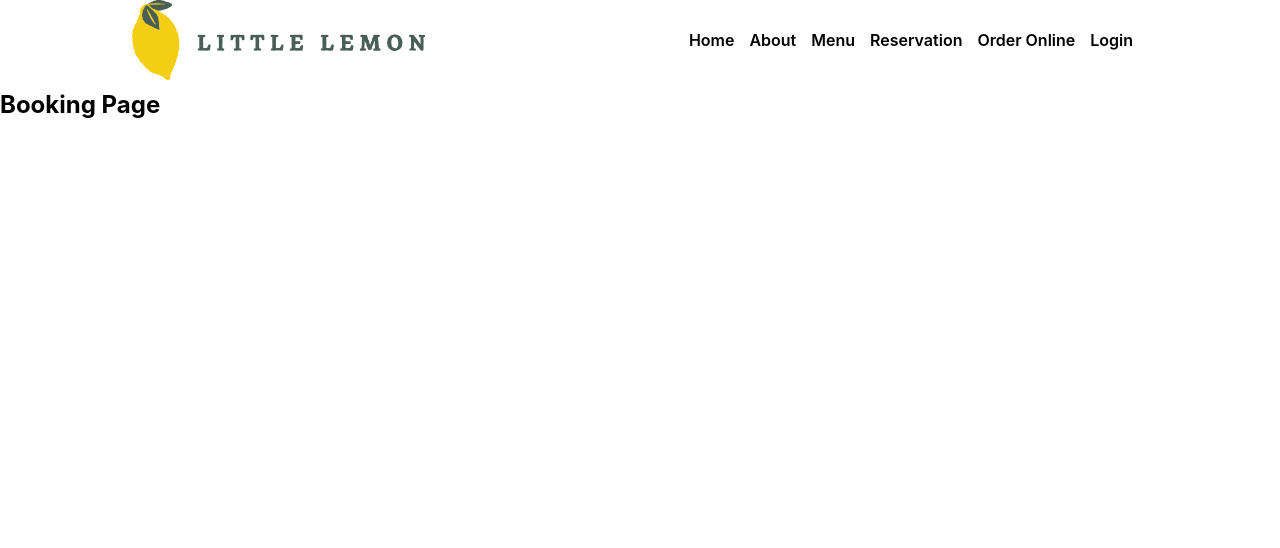
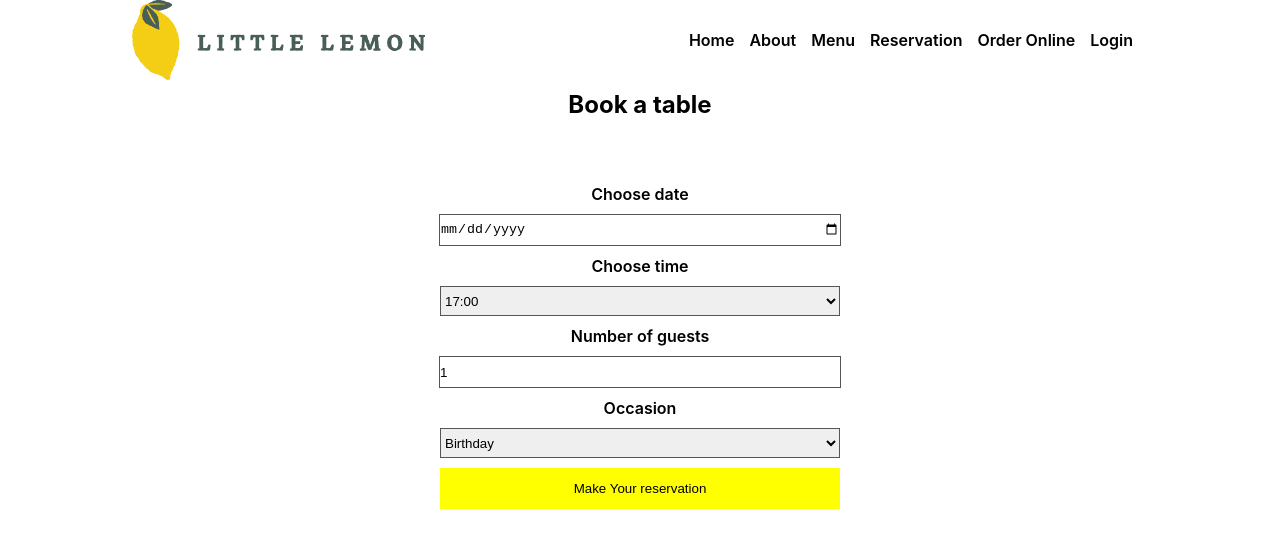
Before and after one commit to tanzimr8/meta_final_project_RestaurantApp, a React (Create React App) app: page /booking in a window 1280 px wide. Shown: the top 548 px of the page. Built offline with nearby package versions, Linux system fonts and the light colour scheme.

Commit message:
book a table form added

```diff
--- a/src/App.css
+++ b/src/App.css
@@ -111,7 +111,7 @@ main .main-upper{
   justify-content: space-around;
   align-items: center;
 }
-main .main-upper a{
+.btn-order{
   background-color: yellow;
   color: #000;
   padding: 12px 36px;
@@ -157,3 +157,37 @@ main .main-bottom .menu-card img{
   font-weight: 600;
   padding-bottom: 30px;
 }
+.BookingFrom{
+  display: flex;
+  flex-direction: column;
+  justify-content: center;
+  align-items: center;
+  padding: 60px 0;
+}
+.BookingFrom form{
+  display: flex;
+  flex-direction: column;
+  justify-content: center;
+  align-items: center;
+}
+.BookingFrom form > *{
+  margin: 5px 0;
+}
+.BookingFrom form> label{
+  font-weight: 600;
+}
+.BookingFrom form> input[type='date'],.BookingFrom form> input[type='number'], .BookingFrom form> select{
+  width: 400px;
+  height: 30px;
+  border: 1px solid #555;
+}
+.BookingFrom form> input[type='submit']{
+  background-color: yellow;
+  color: #000;
+  padding: 12px 36px;
+  width: 400px;
+  border: 1px solid yellow;
+  text-decoration: none;
+  text-align: center;
+  cursor: pointer;
+}
--- a/src/Header.jsx
+++ b/src/Header.jsx
@@ -1,5 +1,6 @@
 import React from 'react'
 import Food from './food.jpg'
+import { Link } from 'react-router-dom'
 const Header = () => {
   return (
     <header>
@@ -7,7 +8,7 @@ const Header = () => {
         <h1>Little Lemon</h1>
         <h2>Chicago</h2>
         <p>Lorem Ipsum is simply dummy text of the printing and typesetting industry. Lorem Ipsum has been the industry's standard dummy text ever since the</p>
-        <a href='#' role='button'>Reserve a Table</a>
+        <Link to='/booking' className='btn-order'>Book a Table</Link>
       </div>
       <div className='header-right'>
         <img src={Food} alt='food image'/>
--- /dev/null
+++ b/src/components/BookingForm.jsx
@@ -0,0 +1,45 @@
+import React, { useState } from 'react'
+
+const BookingForm = () => {
+    const [formData, setFormData] = useState();
+    const [date,setDate] = useState('');
+    const [time,setTime] = useState('17:00');
+    const [guestNumber,setGuestNumber] = useState(1);
+    const [occasion, setOccasion] = useState('');
+    const [availableItmes, setAvailableItmes] = useState(['17:00','18:00','19:00','20:00','21:00']);
+    const handleSubmit= (e)=>{
+        e.preventDefault();
+        alert('Your reservation is booked');
+        clearForm();
+    }
+    const clearForm = ()=>{
+        setDate('');
+        setTime('');
+        setGuestNumber(1);
+        setOccasion('');
+    }
+  return (
+    <div className='BookingFrom'>
+    <form onSubmit={handleSubmit}>
+        <label for="res-date">Choose date</label>
+        <input type="date" id="res-date" value={date} onChange={(e)=>{setDate(e.target.value)}}/>
+        <label for="res-time">Choose time</label>
+        <select id="res-time " value={time} onChange={(e)=>{setTime(e.target.value)}}>
+            {availableItmes.map((availableItme)=>{
+                return <option>{availableItme}</option>
+            })}
+        </select>
+        <label for="guests">Number of guests</label>
+        <input type="number" placeholder="1" min="1" max="10" id="guests" value={guestNumber} onChange={(e)=>{setGuestNumber(e.target.value)}}/>
+        <label for="occasion">Occasion</label>
+        <select id="occasion" value={occasion} onChange={(e)=>{setOccasion(e.target.value)}}>
+            <option>Birthday</option>
+            <option>Anniversary</option>
+        </select>
+        <input className='btn-order' type="submit" value="Make Your reservation"/>
+    </form>
+    </div>
+  )
+}
+
+export default BookingForm
--- a/src/components/BookingPage.jsx
+++ b/src/components/BookingPage.jsx
@@ -1,11 +1,13 @@
 import React from 'react'
+import BookingForm from './BookingForm'
 
 const BookingPage = () => {
   return (
 
-    <div>
-      <h2>Booking Page</h2>
-    </div>
+    <>
+      <h2 style={{textAlign:'center'}}>Book a table</h2>
+      <BookingForm/>
+    </>
   )
 }
 
```
